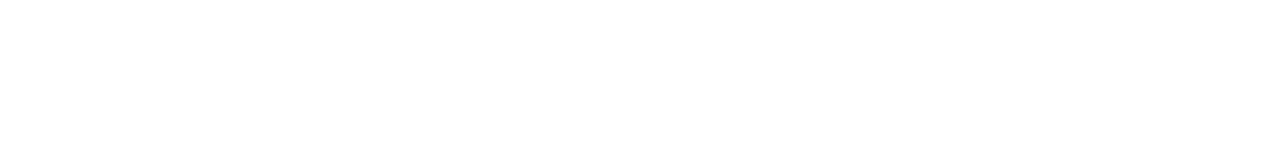
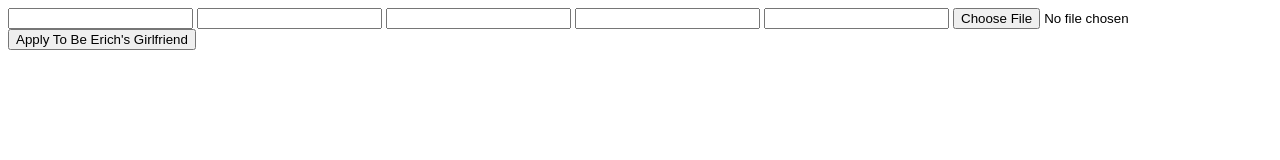
Before and after one commit to startupquestionmark/erich-formexample, a plain HTML site: page index.html in a window 1280 px wide. Drawn offline with nearby package versions, Linux system fonts and the light colour scheme.

Commit message:
created a form

```diff
--- a/index.html
+++ b/index.html
@@ -6,7 +6,20 @@
 </head>
 
 <body>
-
+	<div>
+		<form>
+			<input id="firstname"/>
+			<input id="lastname"/>
+			<input id="emailaddress"/>
+			<input id="age"/>
+			<input id="sex"/>
+			<input id="pic" type="file" accept='image/*'/>
+			<button type="submit">
+				Apply To Be Erich's Girlfriend
+			</button>
+		</form>
+	</div>
+	<script src="https://ajax.googleapis.com/ajax/libs/jquery/2.2.0/jquery.min.js"></script>
 	<script src="js/main.js"></script>
 </body>
 
```
